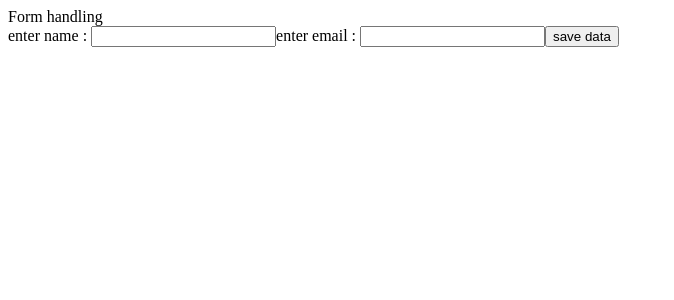
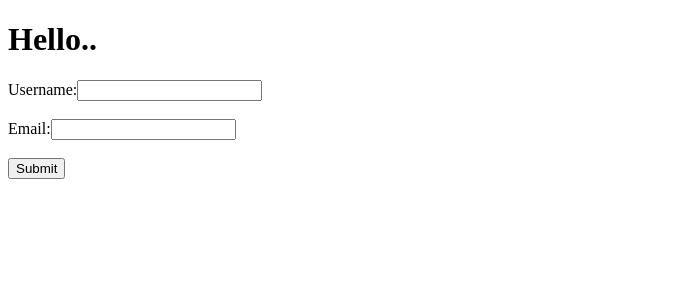
Before and after one commit to taresh2504/ReactJs, a React (Vite) app: page / in a window 1280 px wide. Shown: the top 300 px of the page, without its empty margins (0-674 px from the left). Built offline with nearby package versions, Linux system fonts and the light colour scheme.

Commit message:
formvalidation

```diff
--- a/src/Form.jsx
+++ b/src/Form.jsx
@@ -15,6 +15,7 @@ export const Form = () => {
     <form action="" onSubmit={Handlesubmit}>
         enter name : <input type="text" onChange={(e)=>{setname(e.target.value)}} />
         enter email : <input type="text" name="" id="" onChange={(e)=>{setemail(e.target.value)}}/>
+        enter number : <input type="text" name='number' value={form.number} onChange={Handlesubmit}  />
         <button type='submit'>save data</button>
     </form>
     </>
--- /dev/null
+++ b/src/Formvalidation.jsx
@@ -0,0 +1,78 @@
+import React from 'react'
+import { useState } from 'react'
+
+
+const Formvalidation = () => {
+    let [form,setform]=useState({
+        name:"",
+        email:""
+    });
+    let handleclick=(e)=>{
+        setform({
+            ...form,
+            [e.target.name]:e.target.value
+        })
+    }
+    let handlesubmit=(e)=>{
+        e.preventDefault();
+        console.log("Data",form);
+        if(form.name.trim()===""){
+            alert("Name is required");
+            return;
+        }
+    }
+
+  return (
+    <>
+    <h1>Hello..</h1>
+    <form onSubmit={handlesubmit}>
+        <label htmlFor="username">Username:</label>
+        <input type="text"  name="name" onChange={handleclick}  />
+
+        <br /> <br />
+        <label htmlFor="email">Email:</label>
+        <input type="text" name="email" onChange={handleclick} /> <br /> <br />
+
+        <input type="submit" />
+    </form>
+    </>
+  )
+}
+
+export default Formvalidation
+
+// react bits library h react ki
+
+// import React from 'react'
+// import React, { useState } from 'react'
+
+// export const Formvalidation = () => {
+//     let [form, setform] = useState({
+//         name:'',
+//         email:'',
+//         number:''
+//     })
+
+//     let handlechange(e)=>{
+//         setform({ ...form,[e.target.name]:e.target.value})
+//     }
+
+//     let Handlesubmit=(e)=>{
+//         e.preventDefault() // stops the form reloading
+
+//         if(form.name.trim()==''){
+//             alert('please enter your name')
+//         }
+//     }
+//   return (
+//     <>
+//     <div>Formvalidation</div>
+//     <form action="" onSubmit={Handlesubmit}>
+//         enter name : <input type="text" onChange={(e)=>{setname(e.target.value)}} />
+//         enter email : <input type="text" name="" id="" onChange={(e)=>{setemail(e.target.value)}}/>
+//         enter number : <input type="text" name='number' value={form.number} onChange={Handlesubmit}  />
+//         <button type='submit'>save data</button>
+//     </form>
+//     </>
+//   )
+// }
--- a/src/main.jsx
+++ b/src/main.jsx
@@ -7,15 +7,17 @@ import { createRoot } from 'react-dom/client'
 // import Props from './Props.jsx'
 // import App from './color.jsx'
 // import App from './count.jsx'
-import Form from './Form.jsx'
+// import Form from './Form.jsx'
 import { BrowserRouter } from 'react-router-dom'
+import Formvalidation from './Formvalidation.jsx'
 
 
 createRoot(document.getElementById('root')).render(
   // <StrictMode>
   <BrowserRouter>
     {/* <App /> */}
-    <Form/>
+    {/* <Form/> */}
+    <Formvalidation/>
     {/* <Props/> */}
   </BrowserRouter>
   // </StrictMode>,
```
